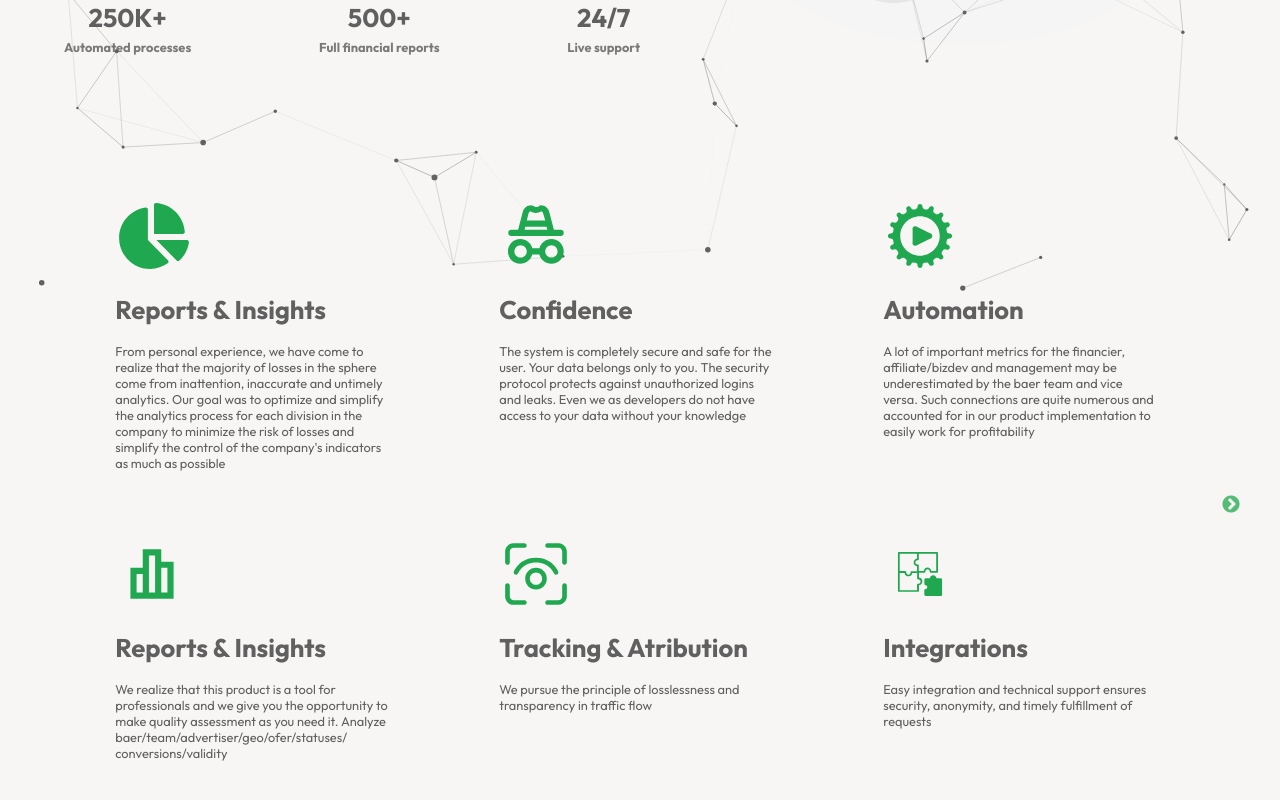
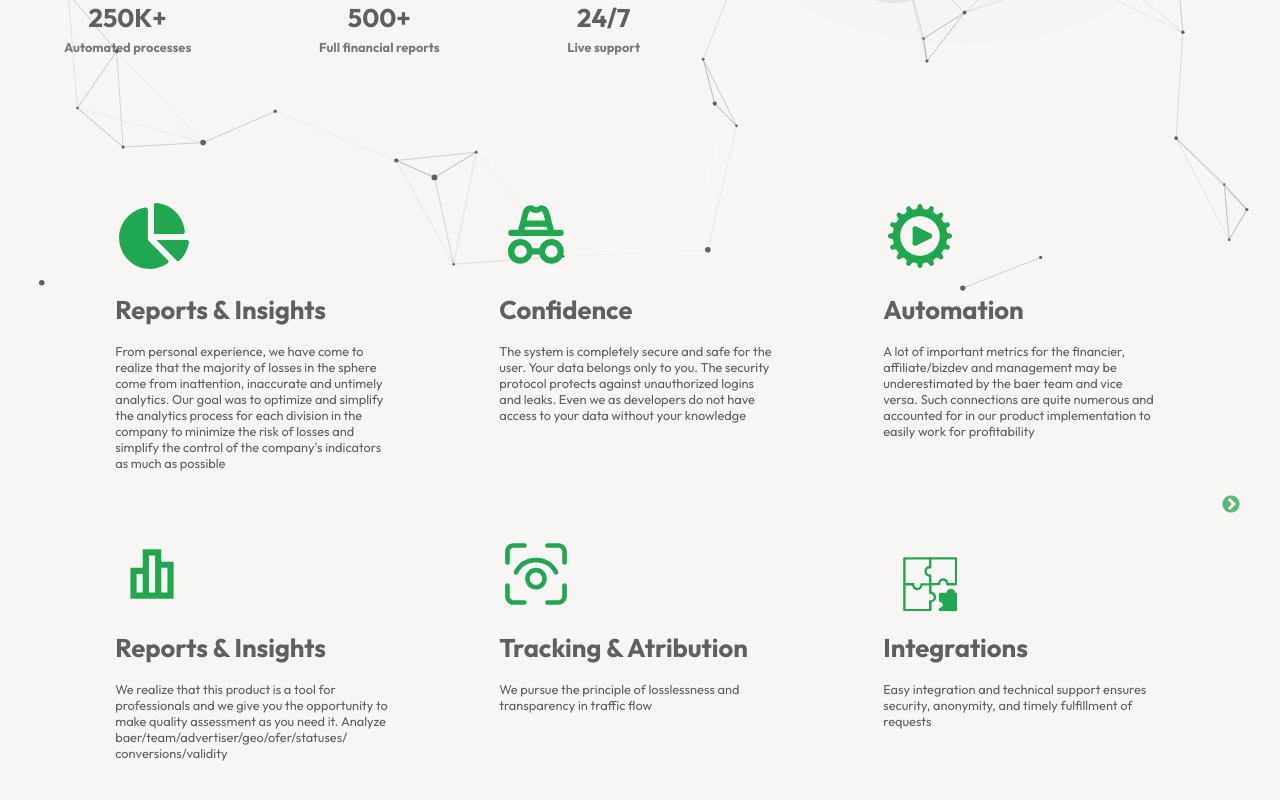
Before and after one commit to RevaGee/Cashio, a React (Create React App) app: page / in a window 1280 px wide. Shown: the part 486-1286 px from the top of the page. Built offline with nearby package versions, Linux system fonts and the light colour scheme.

Commit message:
corrected svgs

```diff
--- a/src/images/icons/Confidence.tsx
+++ b/src/images/icons/Confidence.tsx
@@ -2,6 +2,6 @@ import * as React from "react";
 
 export const Confidence = () => {
     return (
-        <svg version="1.1" viewBox="0 0 24 24" width="74" height="74" fill="#1FA84F"><g id="grid_system"/><g id="_icons"><g><path d="M4,12h3h10h3c0.6,0,1-0.4,1-1s-0.4-1-1-1h-2.2l-1.5-5.8C16,2.9,14.9,2,13.6,2c-0.2,0-0.4,0.1-0.5,0.2l-0.3,0.2    c-0.4,0.3-0.9,0.3-1.3,0L11,2.2C10.8,2.1,10.6,2,10.4,2C9.1,2,8,2.9,7.7,4.2L6.2,10H4c-0.6,0-1,0.4-1,1S3.4,12,4,12z M9.6,4.6    C9.7,4.3,9.9,4.1,10.2,4l0,0c1.1,0.7,2.4,0.7,3.5,0l0,0c0.3,0.1,0.5,0.3,0.6,0.6L15,7H9L9.6,4.6z M8.5,9h6.9l0.3,1H8.3L8.5,9z"/><path d="M17,13c-1.9,0-3.4,1.3-3.9,3h-2.3c-0.4-1.7-2-3-3.9-3c-2.2,0-4,1.8-4,4s1.8,4,4,4c1.9,0,3.4-1.3,3.9-3h2.3    c0.4,1.7,2,3,3.9,3c2.2,0,4-1.8,4-4S19.2,13,17,13z M7,19c-1.1,0-2-0.9-2-2s0.9-2,2-2s2,0.9,2,2S8.1,19,7,19z M17,19    c-1.1,0-2-0.9-2-2s0.9-2,2-2s2,0.9,2,2S18.1,19,17,19z"/></g></g></svg>
+        <svg version="1.1" viewBox="0 0 24 24" width="74" height="74" fill="#1FA84F"><g id="grid_system"/><g id="_icons"><g><path d="M4,12h3h10h3c0.6,0,1-0.4,1-1s-0.4-1-1-1h-2.2l-1.5-5.8C16,2.9,14.9,2,13.6,2c-0.2,0-0.4,0.1-0.5,0.2l-0.3,0.2    c-0.4,0.3-0.9,0.3-1.3,0L11,2.2C10.8,2.1,10.6,2,10.4,2C9.1,2,8,2.9,7.7,4.2L6.2,10H4c-0.6,0-1,0.4-1,1S3.4,12,4,12z M9.6,4.6    C9.7,4.3,9.9,4.1,10.2,4l0,0c1.1,0.7,2.4,0.7,3.5,0l0,0c0.3,0.1,0.5,0.3,0.6,0.6L15,7H9L9.6,4.6z M8.5,9h6.9l0.3,1H8.3L8.5,9z" strokeWidth="10"/><path d="M17,13c-1.9,0-3.4,1.3-3.9,3h-2.3c-0.4-1.7-2-3-3.9-3c-2.2,0-4,1.8-4,4s1.8,4,4,4c1.9,0,3.4-1.3,3.9-3h2.3    c0.4,1.7,2,3,3.9,3c2.2,0,4-1.8,4-4S19.2,13,17,13z M7,19c-1.1,0-2-0.9-2-2s0.9-2,2-2s2,0.9,2,2S8.1,19,7,19z M17,19    c-1.1,0-2-0.9-2-2s0.9-2,2-2s2,0.9,2,2S18.1,19,17,19z" strokeWidth="10"/></g></g></svg>
     );
 };
--- a/src/images/icons/Integration.tsx
+++ b/src/images/icons/Integration.tsx
@@ -2,21 +2,24 @@ import * as React from "react";
 
 export const Integration = () => {
     return (
-        <svg version="1.1" id="Layer_1" viewBox="0 0 100 100" fill="#1FA84F" width="74" height="74">
+        <svg version="1.1" id="Layer_1" viewBox="0 0 74 74" fill="#1FA84F" xmlns="http://www.w3.org/2000/svg"
+             preserveAspectRatio="xMidYMid meet" width="74" height="74">
             <g id="design">
                 <g>
                     <path
-                          d="M79.8,77.9V57.7c0-1.1-0.9-1.9-1.9-1.9h-5.6c-0.2-2.2-1.9-3.9-4.1-4.1c-2.4-0.2-4.6,1.6-4.8,4l0,0h-5.6    c-1.1,0-1.9,0.9-1.9,1.9l0,0v5.7c0,0.9,0.6,1.7,1.5,1.9c2.3,0.5,2.4,1.8,2.4,2.2v0.1c0,0.1,0,0.2,0,0.3c0,0.5-0.1,1-0.4,1.4    c-0.4,0.6-1.2,1.1-1.9,1.2c-1,0.1-1.7,1-1.7,1.9v5.5c0,1.1,0.9,1.9,1.9,1.9h20.2C78.9,79.8,79.8,78.9,79.8,77.9z"/>
+                        d="M79.8,77.9V57.7c0-1.1-0.9-1.9-1.9-1.9h-5.6c-0.2-2.2-1.9-3.9-4.1-4.1c-2.4-0.2-4.6,1.6-4.8,4l0,0h-5.6c-1.1,0-1.9,0.9-1.9,1.9l0,0v5.7c0,0.9,0.6,1.7,1.5,1.9c2.3,0.5,2.4,1.8,2.4,2.2v0.1c0,0.1,0,0.2,0,0.3c0,0.5-0.1,1-0.4,1.4c-0.4,0.6-1.2,1.1-1.9,1.2c-1,0.1-1.7,1-1.7,1.9v5.5c0,1.1,0.9,1.9,1.9,1.9h20.2C78.9,79.8,79.8,78.9,79.8,77.9z"/>
                 </g>
                 <g>
                     <path
-                          d="M73.5,20.2c0.5,0.4,0.8,1,0.8,1.6c0,8.3,0,16.6,0,25c0,1.3-0.3,1.6-1.6,1.6h-8c-1.1,0-1.5-0.4-1.5-1.5    c0-2.3-1.7-3.7-3.8-3.1c-1.2,0.3-2.1,1.4-2.1,2.6c0,0.2,0,0.4,0,0.6c0.1,0.6-0.4,1.2-1,1.3c-0.1,0-0.2,0-0.3,0h-7.4v6.5    c1.6,0.2,3,1.1,3.8,2.4c0.6,1,0.9,2.2,0.8,3.4c-0.2,2.4-1.7,4-4.6,4.7c0,0.2,0,0.4,0,0.6c0,2.3,0,4.5,0,6.8c0,1-0.4,1.4-1.4,1.4    H21.6c-0.6,0.1-1.2-0.3-1.4-0.8V21.1c0.1-0.4,0.5-0.8,0.9-0.9H73.5z M46,22.6H22.6v23.5h0.6c2.3,0,4.5,0,6.8,0    c0.7-0.1,1.3,0.4,1.4,1c0,0.1,0,0.2,0,0.4c0,0.2,0,0.3,0,0.5c0,1.6,1.4,2.9,3,2.9c1.6,0,2.9-1.4,2.9-3c0-0.1,0-0.2,0-0.3    c0-1.1,0.4-1.4,1.4-1.4c1.2,0,2.4,0,3.7,0H46v-6.5c-2.9-0.8-4.4-2.3-4.6-4.9c-0.2-2.8,1.8-5.4,4.6-5.7V22.6z M48.4,22.6    c0,2.3-0.1,4.5,0,6.7c0.1,1.8-0.4,2.1-2,2.1c-1.6,0-2.8,1.3-2.7,2.9c0,0.2,0,0.4,0.1,0.6c0.3,1.5,1.6,2.5,3.1,2.3    c1.1,0,1.5,0.4,1.5,1.5v7.3h6.5c1.1-3.4,2.7-4.7,5.5-4.7c1.1,0,2.2,0.4,3.1,1.1c1.1,0.9,1.8,2.1,1.9,3.5h6.5V22.6L48.4,22.6z     M22.5,71.9h23.5v-7.1c0-1.3,0.3-1.6,1.6-1.6c1.6,0.1,3.1-1.1,3.2-2.7c0.1-1.6-1.1-3.1-2.7-3.2c-0.1,0-0.2,0-0.3,0    c-1.4,0-1.7-0.3-1.7-1.8v-7h-6.5c-0.6,2.8-2.3,4.4-4.6,4.6c-1.2,0.1-2.4-0.1-3.5-0.7c-1.3-0.9-2.2-2.3-2.4-3.9h-6.5V71.9z"/>
+                        d="M73.5,20.2c0.5,0.4,0.8,1,0.8,1.6c0,8.3,0,16.6,0,25c0,1.3-0.3,1.6-1.6,1.6h-8c-1.1,0-1.5-0.4-1.5-1.5c0-2.3-1.7-3.7-3.8-3.1c-1.2,0.3-2.1,1.4-2.1,2.6c0,0.2,0,0.4,0,0.6c0.1,0.6-0.4,1.2-1,1.3c-0.1,0-0.2,0-0.3,0h-7.4v6.5c1.6,0.2,3,1.1,3.8,2.4c0.6,1,0.9,2.2,0.8,3.4c-0.2,2.4-1.7,4-4.6,4.7c0,0.2,0,0.4,0,0.6c0,2.3,0,4.5,0,6.8c0,1-0.4,1.4-1.4,1.4H21.6c-0.6,0.1-1.2-0.3-1.4-0.8V21.1c0.1-0.4,0.5-0.8,0.9-0.9H73.5z M46,22.6H22.6v23.5h0.6c2.3,0,4.5,0,6.8,0c0.7-0.1,1.3,0.4,1.4,1c0,0.1,0,0.2,0,0.4c0,0.2,0,0.3,0,0.5c0,1.6,1.4,2.9,3,2.9c1.6,0,2.9-1.4,2.9-3c0-0.1,0-0.2,0-0.3c0-1.1,0.4-1.4,1.4-1.4c1.2,0,2.4,0,3.7,0H46v-6.5c-2.9-0.8-4.4-2.3-4.6-4.9c-0.2-2.8,1.8-5.4,4.6-5.7V22.6z M48.4,22.6c0,2.3-0.1,4.5,0,6.7c0.1,1.8-0.4,2.1-2,2.1c-1.6,0-2.8,1.3-2.7,2.9c0,0.2,0,0.4,0.1,0.6c0.3,1.5,1.6,2.5,3.1,2.3c1.1,0,1.5,0.4,1.5,1.5v7.3h6.5c1.1-3.4,2.7-4.7,5.5-4.7c1.1,0,2.2,0.4,3.1,1.1c1.1,0.9,1.8,2.1,1.9,3.5h6.5V22.6L48.4,22.6z M22.5,71.9h23.5v-7.1c0-1.3,0.3-1.6,1.6-1.6c1.6,0.1,3.1-1.1,3.2-2.7c0.1-1.6-1.1-3.1-2.7-3.2c-0.1,0-0.2,0-0.3,0c-1.4,0-1.7-0.3-1.7-1.8v-7h-6.5c-0.6,2.8-2.3,4.4-4.6,4.6c-1.2,0.1-2.4-0.1-3.5-0.7c-1.3-0.9-2.2-2.3-2.4-3.9h-6.5V71.9z"/>
                 </g>
                 <g>
                     <path
-                          d="M68.6,72.9c-0.3,0-0.6-0.1-0.8-0.3L64.5,69c-0.4-0.4-0.4-1.1,0-1.5c0.4-0.4,1.1-0.4,1.5,0l2.5,2.6l4.9-7.1    c0.3-0.5,1-0.6,1.5-0.3c0.5,0.3,0.6,1,0.3,1.5l-5.6,8.2C69.3,72.7,69,72.9,68.6,72.9C68.6,72.9,68.6,72.9,68.6,72.9z"/>
+                        d="M68.6,72.9c-0.3,0-0.6-0.1-0.8-0.3L64.5,69c-0.4-0.4-0.4-1.1,0-1.5c0.4-0.4,1.1-0.4,1.5,0l2.5,2.6l4.9-7.1c0.3-0.5,1-0.6,1.5-0.3c0.5,0.3,0.6,1,0.3,1.5l-5.6,8.2C69.3,72.7,69,72.9,68.6,72.9C68.6,72.9,68.6,72.9,68.6,72.9z"/>
                 </g>
             </g>
         </svg>
+
+
     );
 };
```
